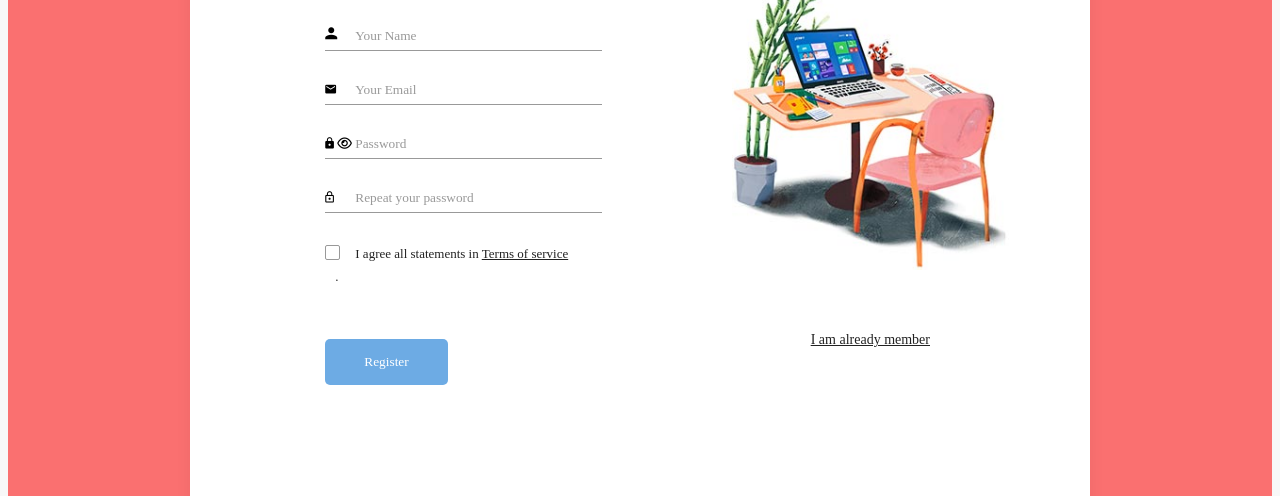
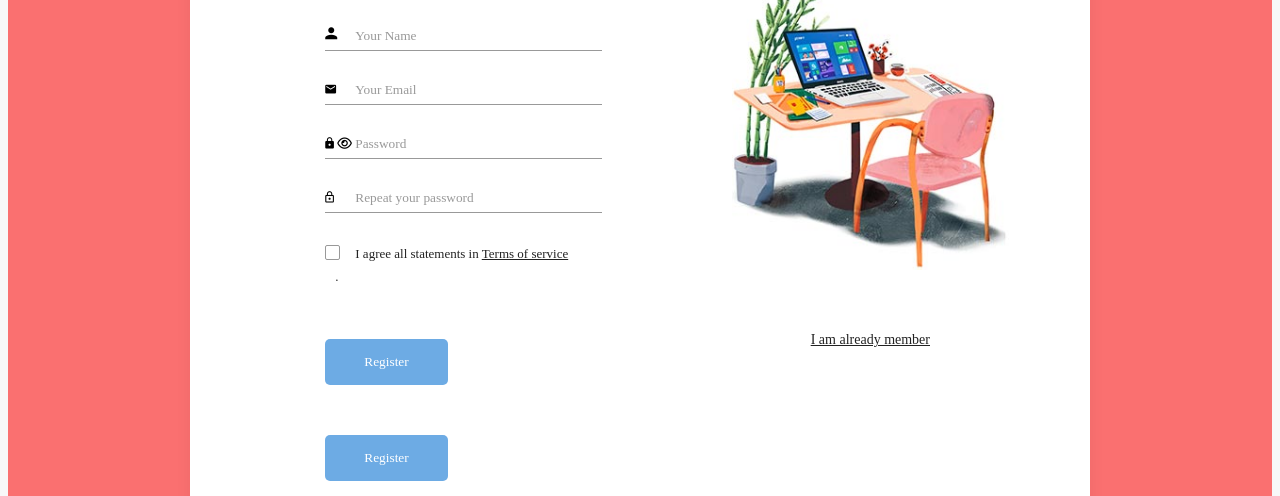
Before and after one commit to Taoqeer11/super-memory, a plain HTML site: page colorlib-regform-7/index.html in a window 1280 px wide. Shown: the part 304-800 px from the top of the page. Drawn offline with nearby package versions, Linux system fonts and the light colour scheme; files that its build step writes are made by us from their sources; a web font is replaced by a local one.

Commit message:
index.html

```diff
--- a/colorlib-regform-7/index.html
+++ b/colorlib-regform-7/index.html
@@ -94,6 +94,9 @@
                             <div class="form-group form-button">
                                 <input type="button" name="signup" id="signup" class="form-submit" value="Register" onclick="register()"/>
                             </div>
+                             <div class="form-button2">
+                                <input type="button" name="signup" id="signup" class="form-submit" value="Register" onclick="register()"/>
+                            </div>
                         </form>
                     </div>
                     <div class="signup-image">
```
